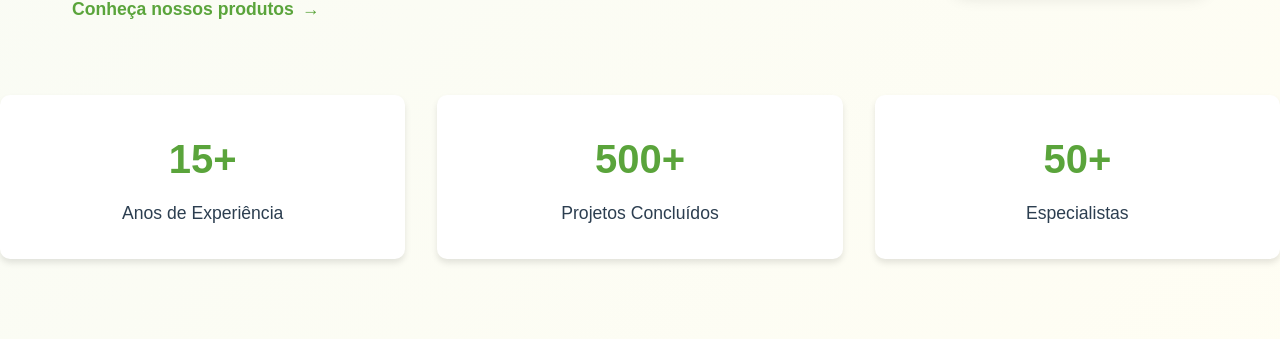
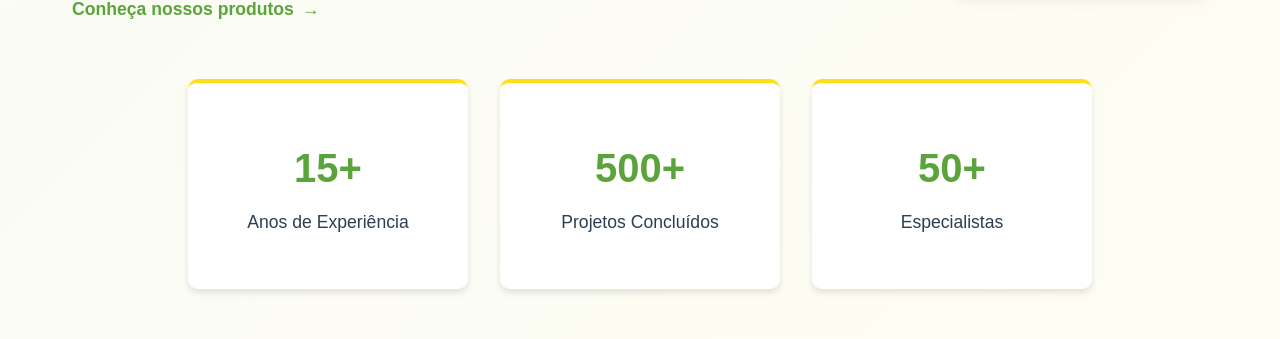
Before and after one commit to junior-calado/biobras, a React (Vite) app: page / in a window 1280 px wide. Shown: the part 1777-2116 px from the top of the page. Built offline with nearby package versions, Linux system fonts and the light colour scheme.

Commit message:
Ajustando box

```diff
--- a/src/App.css
+++ b/src/App.css
@@ -584,41 +584,44 @@ section h2::after {
 
 .about-stats {
   display: grid;
-  grid-template-columns: repeat(3, 1fr);
+  grid-template-columns: repeat(3, minmax(220px, 280px));
   gap: 2rem;
-  margin-top: 4rem;
-  text-align: center;
-  opacity: 0;
-  transform: translateY(20px);
-  transition: opacity 1s ease-out, transform 1s ease-out;
+  margin-top: 3rem;
+  padding: 0 2rem;
+  justify-content: center;
 }
 
 .about-stats.slide-up {
-  opacity: 1;
-  transform: translateY(0);
+  animation: slideUp 0.8s ease forwards;
 }
 
-.stat-item {
+.about-stats .service-card {
+  background: var(--white);
   padding: 2rem;
-  background: var(--white);
   border-radius: 10px;
   box-shadow: var(--shadow-md);
-  transition: all 0.3s ease;
+  text-align: center;
+  transition: transform 0.3s ease, box-shadow 0.3s ease;
+  display: flex;
+  flex-direction: column;
+  align-items: center;
+  justify-content: center;
+  aspect-ratio: 4/3;
 }
 
-.stat-item:hover {
+.about-stats .service-card:hover {
   transform: translateY(-5px);
   box-shadow: var(--shadow-lg);
 }
 
-.stat-number {
+.about-stats .stat-number {
   font-size: 2.5rem;
-  font-weight: 700;
+  font-weight: bold;
   color: var(--primary-color);
   margin-bottom: 0.5rem;
 }
 
-.stat-label {
+.about-stats .stat-label {
   font-size: 1.1rem;
   color: var(--text-color);
   font-weight: 500;
@@ -661,8 +664,9 @@ section h2::after {
   }
 
   .about-stats {
-    grid-template-columns: 1fr;
-    gap: 1rem;
+    grid-template-columns: minmax(220px, 280px);
+    gap: 1.5rem;
+    padding: 0 1rem;
   }
 }
 
--- a/src/App.jsx
+++ b/src/App.jsx
@@ -491,15 +491,15 @@ function App() {
           </div>
         </div>
         <div className={`about-stats ${aboutSectionVisible ? 'slide-up' : ''}`}>
-          <div className="stat-item">
+          <div className="service-card">
             <div className="stat-number">15+</div>
             <div className="stat-label">Anos de Experiência</div>
           </div>
-          <div className="stat-item">
+          <div className="service-card">
             <div className="stat-number">500+</div>
             <div className="stat-label">Projetos Concluídos</div>
           </div>
-          <div className="stat-item">
+          <div className="service-card">
             <div className="stat-number">50+</div>
             <div className="stat-label">Especialistas</div>
           </div>
```
